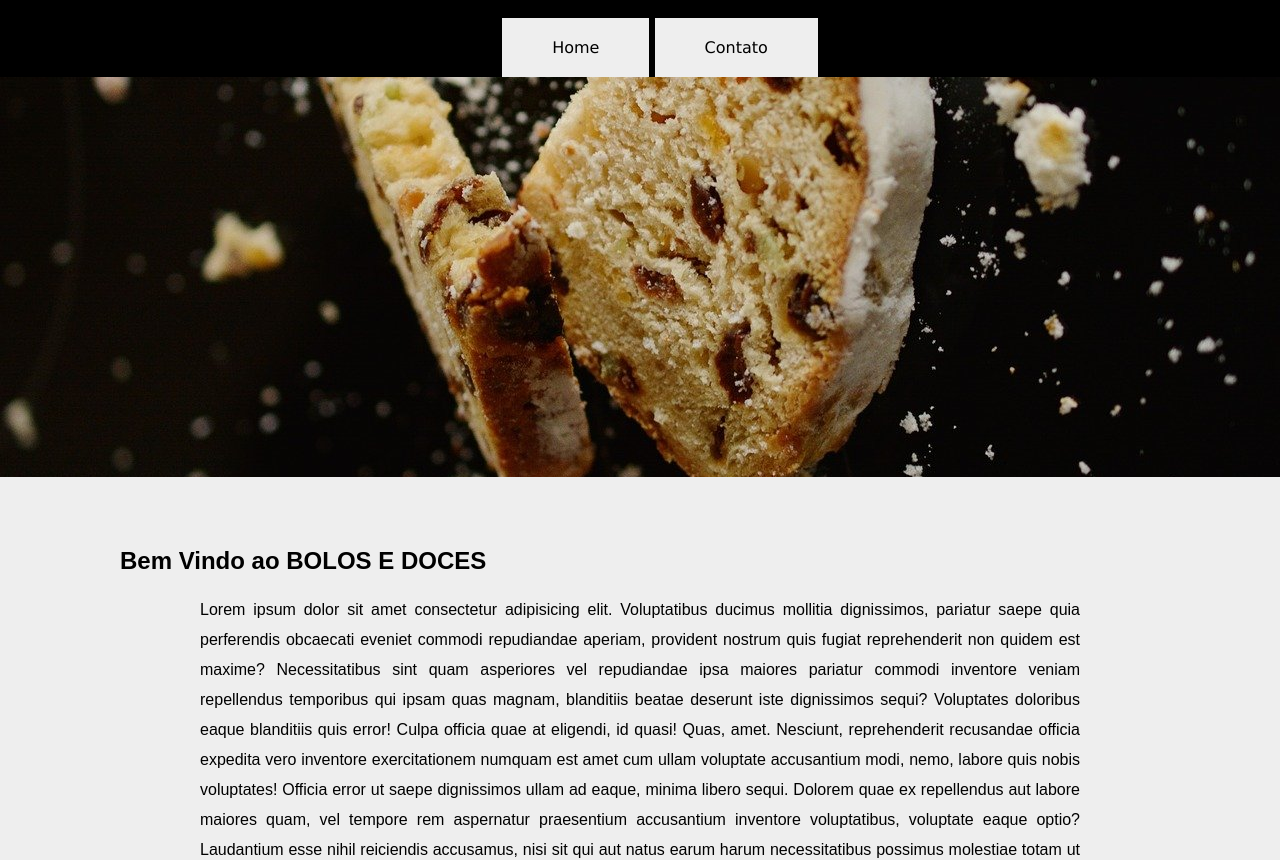
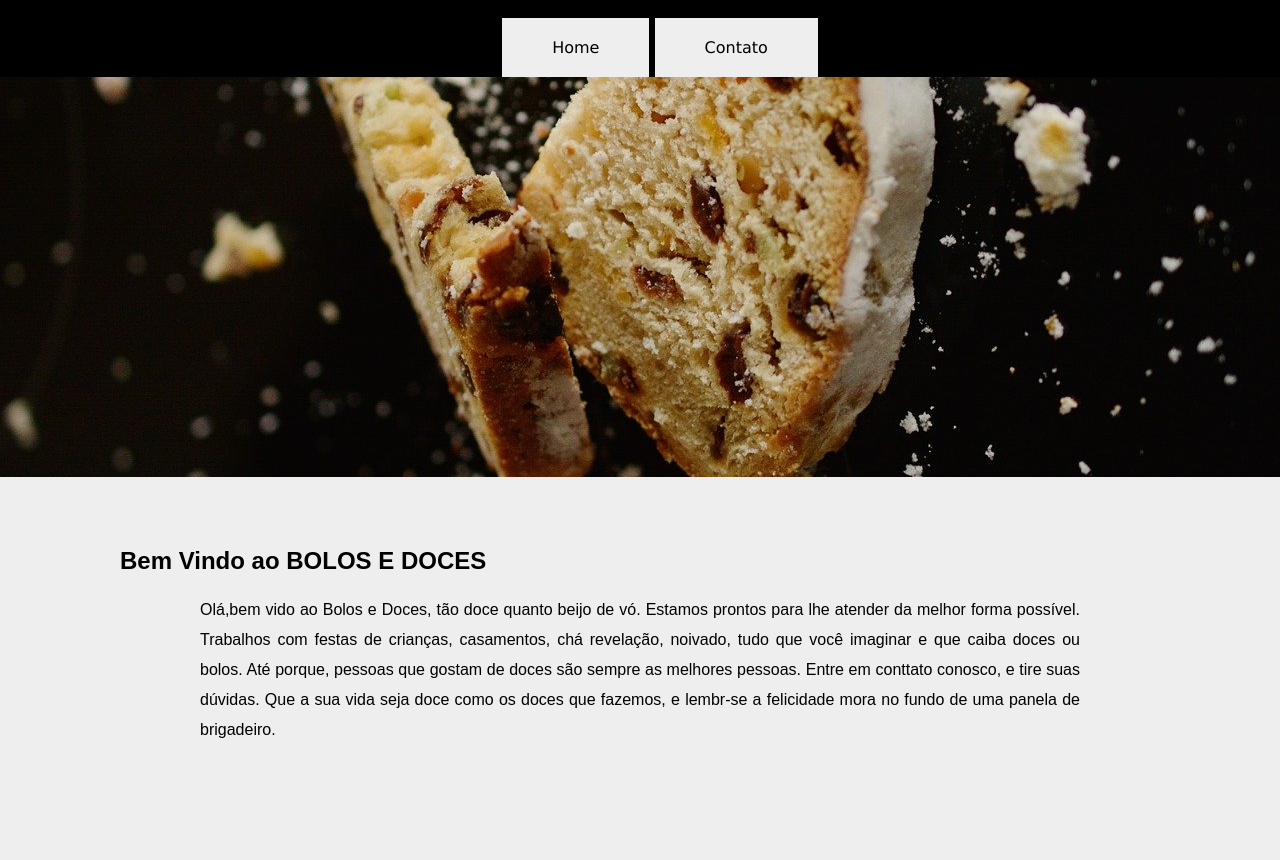
Before and after one commit to ObWesley/Projetoboloedoces, a plain HTML site: page index.html in a window 1280 px wide. Shown: the part 100-960 px from the top of the page. Drawn offline with Linux system fonts and the light colour scheme; a web font is replaced by a local one.

Commit message:
projetobolosedoces

```diff
--- a/index.html
+++ b/index.html
@@ -51,21 +51,12 @@ de onde deve colocar o link. ele muda conforme o roteiro ou fontes de outros sit
         <section id="faixahome1">
             <h2>Bem Vindo ao BOLOS E DOCES </h2>
             <div>
-                Lorem ipsum dolor sit amet consectetur adipisicing elit. Voluptatibus ducimus mollitia dignissimos,
-                pariatur saepe quia perferendis obcaecati eveniet commodi repudiandae aperiam, provident nostrum quis
-                fugiat reprehenderit non quidem est maxime?
-                Necessitatibus sint quam asperiores vel repudiandae ipsa maiores pariatur commodi inventore veniam
-                repellendus temporibus qui ipsam quas magnam, blanditiis beatae deserunt iste dignissimos sequi?
-                Voluptates doloribus eaque blanditiis quis error!
-                Culpa officia quae at eligendi, id quasi! Quas, amet. Nesciunt, reprehenderit recusandae officia
-                expedita vero inventore exercitationem numquam est amet cum ullam voluptate accusantium modi, nemo,
-                labore quis nobis voluptates!
-                Officia error ut saepe dignissimos ullam ad eaque, minima libero sequi. Dolorem quae ex repellendus aut
-                labore maiores quam, vel tempore rem aspernatur praesentium accusantium inventore voluptatibus,
-                voluptate eaque optio?
-                Laudantium esse nihil reiciendis accusamus, nisi sit qui aut natus earum harum necessitatibus possimus
-                molestiae totam ut suscipit numquam iste amet repudiandae ab maiores est voluptate cumque quos. Magni,
-                hic.
+                Olá,bem vido ao Bolos e Doces, tão doce quanto beijo de vó. Estamos prontos para lhe atender da melhor
+                forma possível.
+                Trabalhos com festas de crianças, casamentos, chá revelação, noivado, tudo que você imaginar e que caiba
+                doces ou bolos. Até porque, pessoas que gostam de doces são sempre as melhores pessoas.
+                Entre em conttato conosco, e tire suas dúvidas. Que a sua vida seja doce como os doces que fazemos, e
+                lembr-se a felicidade mora no fundo de uma panela de brigadeiro.
             </div>
         </section>
         </div>
```
